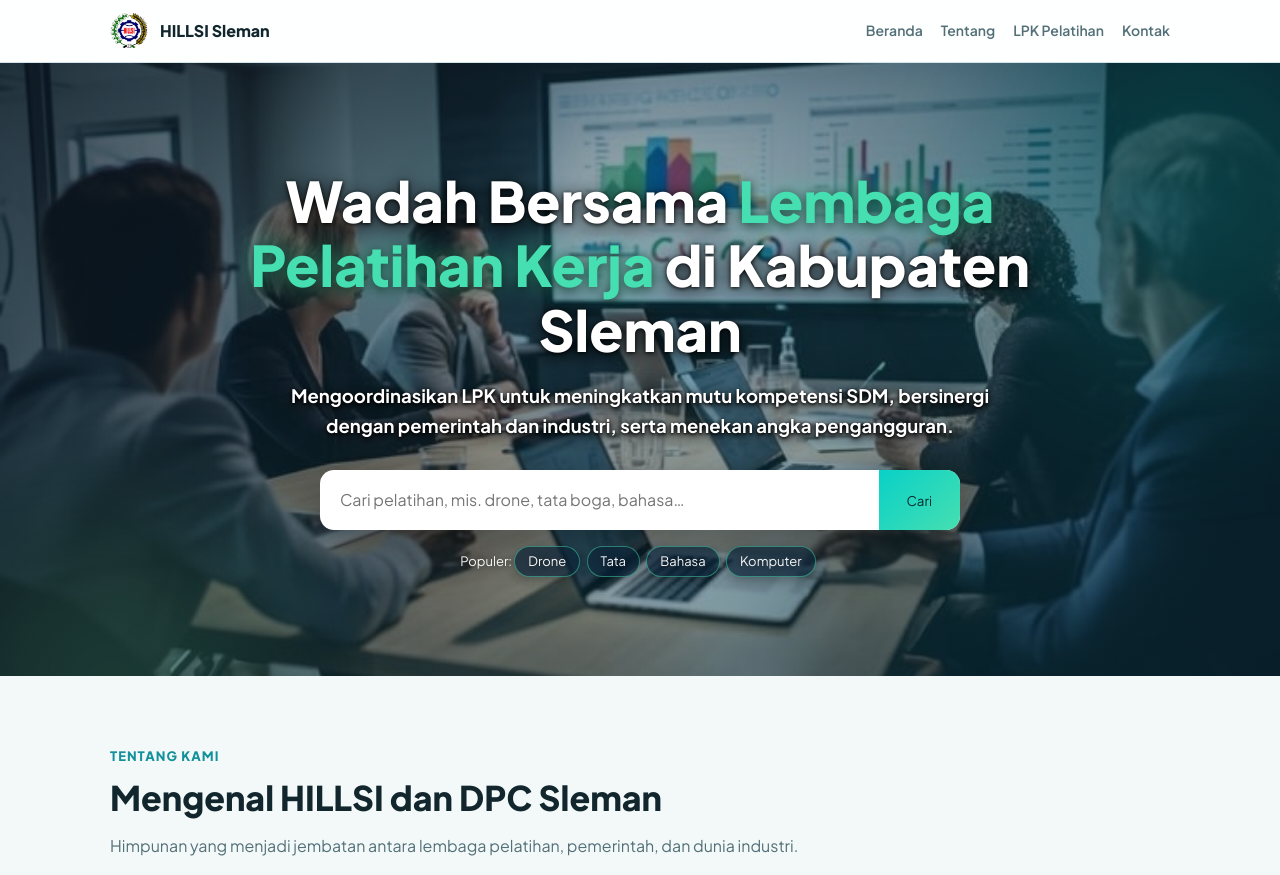
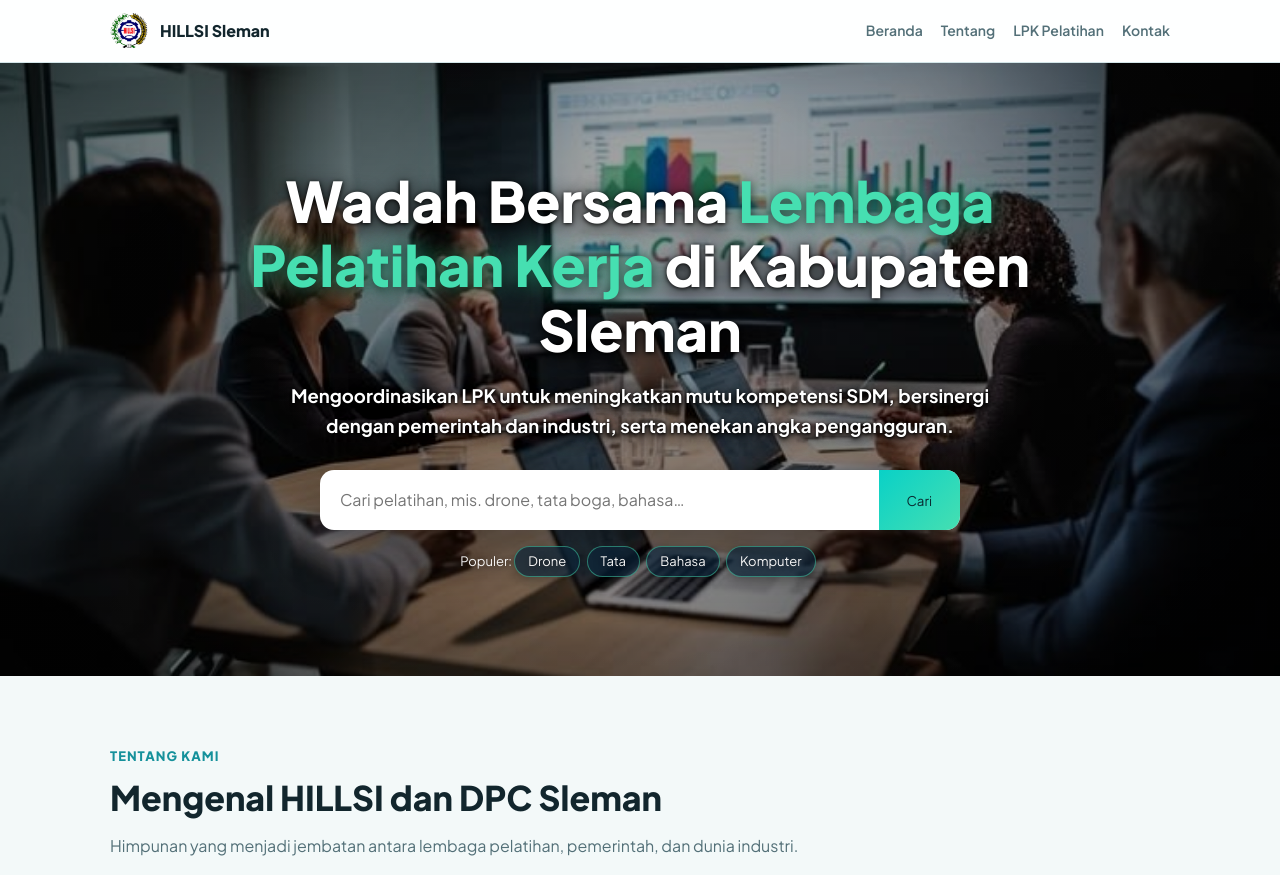
Before and after one commit to ismahanipml-max/hillsisleman.duckdns.org, a Laravel app: page / in a window 1280 px wide. Shown: the top 875 px of the page. Run offline with Laravel 12, Linux system fonts and the light colour scheme; data that the repository does not hold is empty; parts of the project's set-up code (start-up, migrations or seed data) failed here and were passed over; some libraries are stand-ins or nearby versions.

Commit message:
Sesuaikan warna background hero agar natural mengikuti warna foto asli

```diff
--- a/public/script.js
+++ b/public/script.js
@@ -71,7 +71,7 @@ function esc(s){return String(s).replace(/[&<>"]/g,function(c){return{"&":"&amp;
 function match(x,q){q=q.trim().toLowerCase();return !q||q.split(/\s+/).every(function(w){return x.k.indexOf(w)>-1})}
 function home(){
 var cats=["Semua"].concat(L.map(function(x){return x.f}));
-return `<div class="hero"><div class="blob b1"></div><div class="blob b2"></div><div class="wrap">
+return `<div class="hero"><div class="wrap">
 <span class="tag">Sejak 1982 · Dewan Pimpinan Cabang Sleman</span>
 <h1>Wadah Bersama <em>Lembaga Pelatihan Kerja</em> di Kabupaten Sleman</h1>
 <p class="lead">Mengoordinasikan LPK untuk meningkatkan mutu kompetensi SDM, bersinergi dengan pemerintah dan industri, serta menekan angka pengangguran.</p>
--- a/public/style.css
+++ b/public/style.css
@@ -62,9 +62,9 @@ body::before{content:"";position:fixed;inset:0 0 auto;height:env(safe-area-inset
 .nav nav{display:flex;gap:18px;font-size:14px;font-weight:600;overflow-x:auto}
 .nav nav a{color:var(--muted);cursor:pointer;white-space:nowrap;padding:4px 0;border-bottom:2px solid transparent;transition:.2s}
 .nav nav a:hover{color:var(--brand);border-color:var(--accent)}
-.hero{position:relative;overflow:hidden;color:#fff;padding:85px 0 95px;background:linear-gradient(135deg,rgba(15,28,44,.48) 0%,rgba(12,100,120,.42) 100%),url('/images/hero-bg.jpg') center/cover no-repeat}
-.hero:before{content:"";position:absolute;inset:0;background:radial-gradient(circle at center,transparent 25%,rgba(10,20,32,.55) 100%);pointer-events:none}
-.blob{position:absolute;border-radius:50%;filter:blur(80px);opacity:.18;animation:fl 9s ease-in-out infinite alternate}
+.hero{position:relative;overflow:hidden;color:#fff;padding:85px 0 95px;background:linear-gradient(rgba(0,0,0,.35),rgba(0,0,0,.48)),url('/images/hero-bg.jpg') center/cover no-repeat}
+.hero:before{content:"";position:absolute;inset:0;background:radial-gradient(circle at center,transparent 40%,rgba(0,0,0,.4) 100%);pointer-events:none}
+.blob{display:none!important}
 .b1{width:340px;height:340px;background:#09D1C7;top:-90px;right:-60px}
 .b2{width:300px;height:300px;background:#80EE98;bottom:-120px;left:-70px;animation-delay:-4s}
 @keyframes fl{to{transform:translate(30px,40px) scale(1.15)}}
--- a/resources/views/home.blade.php
+++ b/resources/views/home.blade.php
@@ -4,8 +4,6 @@
 
 @section('content')
 <div class="hero">
-  <div class="blob b1"></div>
-  <div class="blob b2"></div>
   <div class="wrap">
     <h1>Wadah Bersama <em>Lembaga Pelatihan Kerja</em> di Kabupaten Sleman</h1>
     <p class="lead">{{ $settings['hero_deskripsi'] ?? 'Mengoordinasikan LPK untuk meningkatkan mutu kompetensi SDM, bersinergi dengan pemerintah dan industri, serta menekan angka pengangguran.' }}</p>
```
